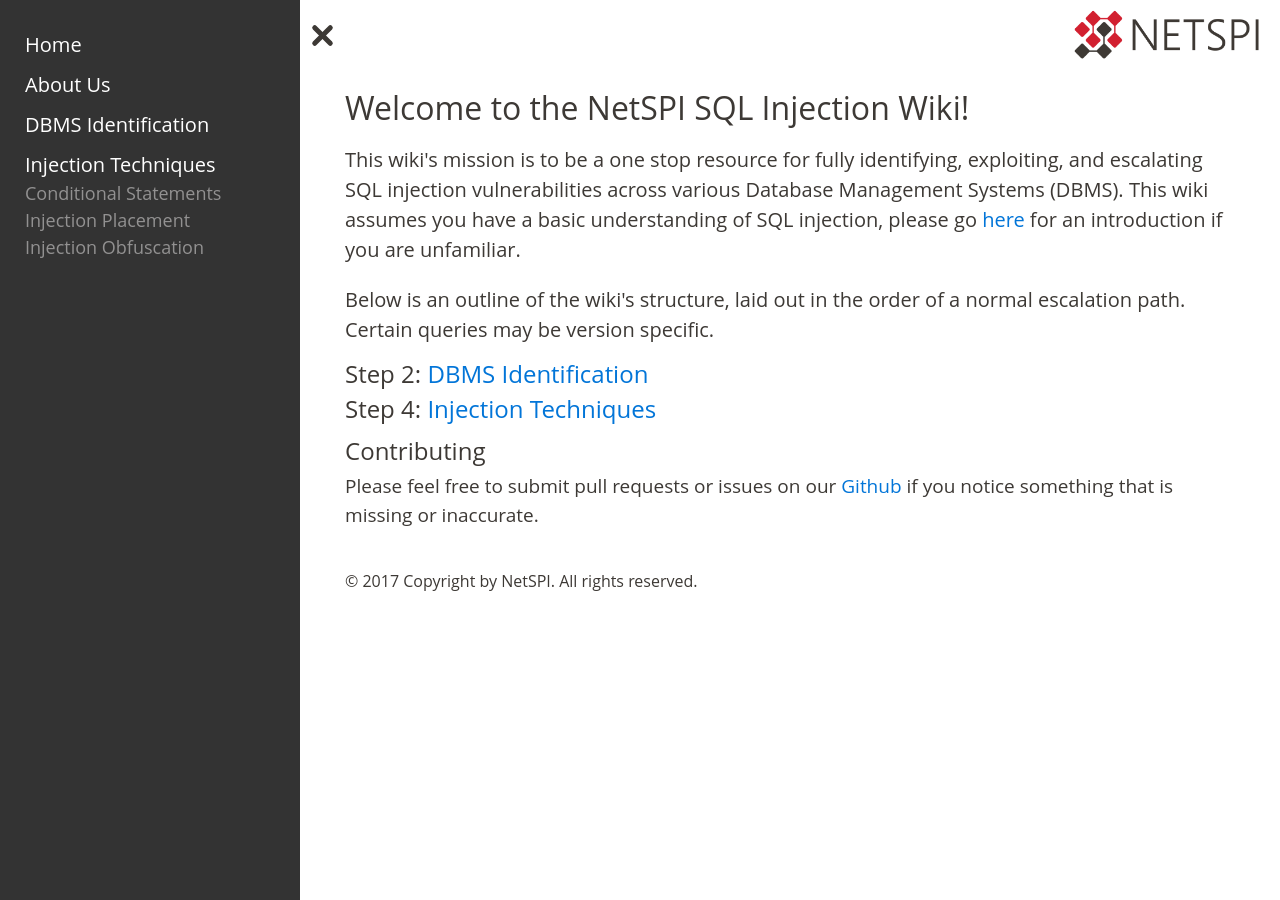
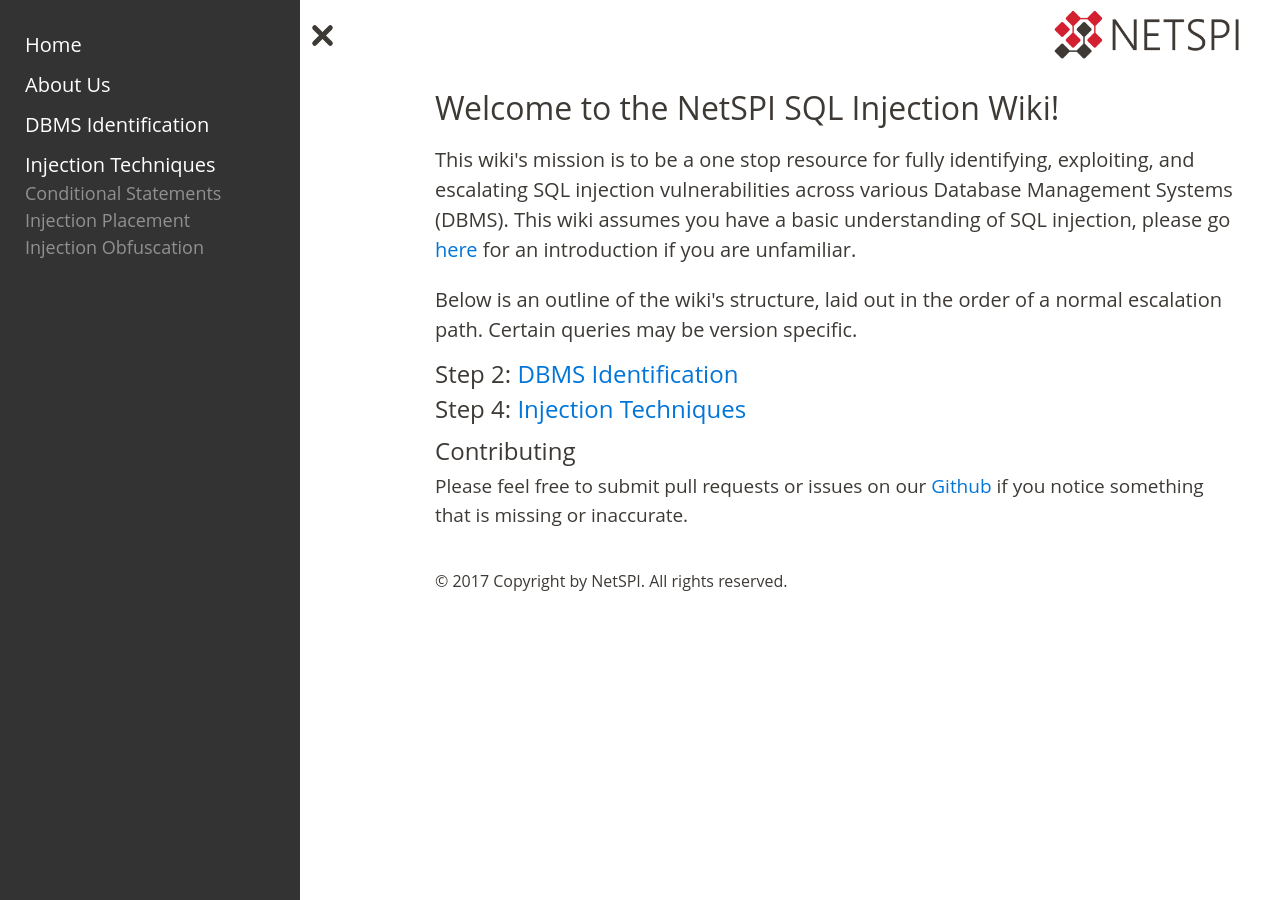
Before and after one commit to NetSPI/WikiJekyllTheme, a Jekyll site: the page built from index.html, in a window 1280 px wide. Built offline with Jekyll 4.4.1, drawn with Linux system fonts in a browser that asks for light colours.

Commit message:
fixing box sizing

```diff
--- a/assets/scss/index.scss
+++ b/assets/scss/index.scss
@@ -1,7 +1,9 @@
 ---
 ---
 $mobileWidth: 700px;
-
+* {
+  box-sizing: border-box;
+}
 body,
 html {
   font-family: "Open Sans", sans-serif;
@@ -13,7 +15,6 @@
   line-height: 1.5;
   overflow-x: hidden;
 }
-
 table {
     width: 100%;
     max-width: 100%;
--- a/assets/scss/nav.scss
+++ b/assets/scss/nav.scss
@@ -59,7 +59,7 @@
       width: 0;
       overflow-y: auto;
     }
-    /*When the nav bar is closed let content be full width, with no scroll*/
+    /*When the nav bar is open let content be full width in the background*/
     &+#contentContainer {
       width: calc(100vw);
     }
@@ -90,30 +90,26 @@
     -o-transition: margin-left 0.5s ease, padding-left 0.5s ease;
     transition: margin-left 0.5s ease, padding-left 0.5s ease;
     padding-left: 25px;
-    width: 250px;
+    width: 275px;
   }
 
   &.default .n-nav-item {
     margin-left: 0;
     padding-left: 25px;
-    width: 250px;
     background: rgba(207, 10, 44, 0);
   }
 
   &.default .n-nav-item.active {
-    width: 250px;
     background: rgba(207, 10, 44, 1);
   }
   @media (max-width: $mobileWidth) {
     & .n-nav-item {
       margin-left: 0;
       padding-left: 25px;
-      width: 250px;
       background: rgba(207, 10, 44, 0);
     }
 
     & .n-nav-item.active {
-      width: 250px;
       background: rgba(207, 10, 44, 1);
     }
   }
```
